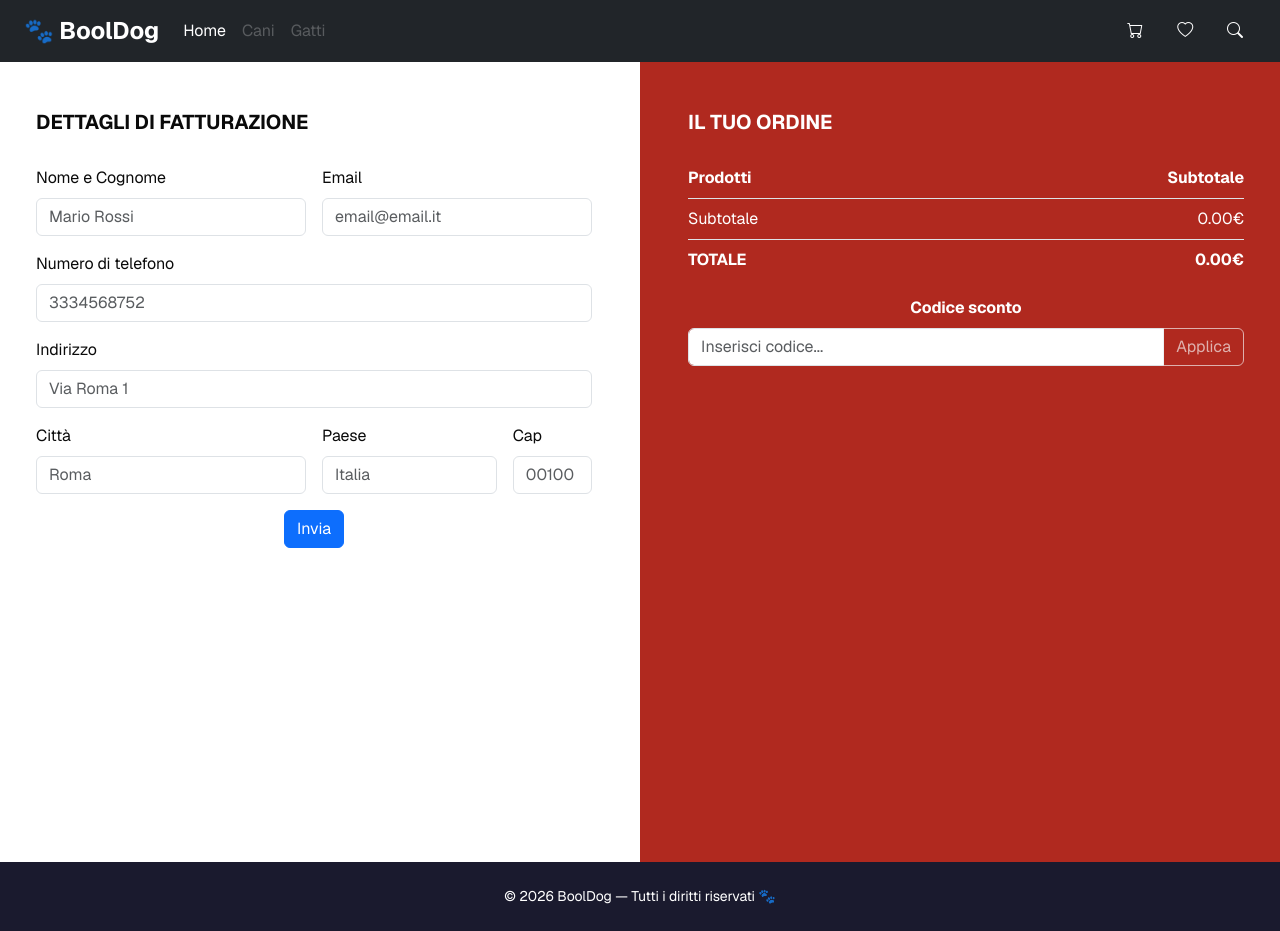
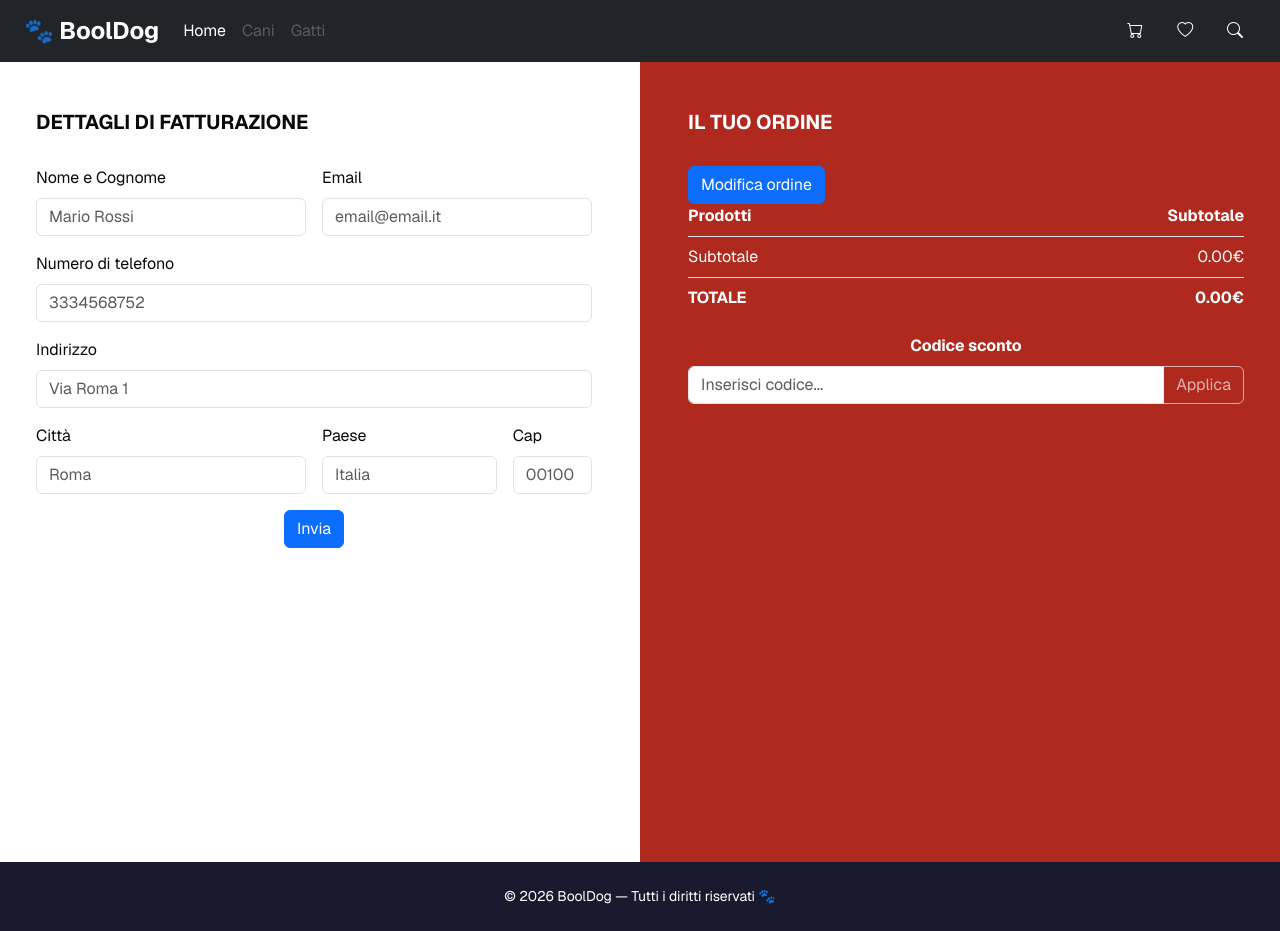
Before and after one commit to Carlo-Falanga/booldog-project-work, a React app in the folder frontend/: page /checkout in a window 1280 px wide. Built offline with nearby package versions, Linux system fonts and the light colour scheme; the HTML template or start-up script is replaced by a standard one.

Commit message:
feat: add link to modify order in CheckoutPage component

```diff
--- a/frontend/src/pages/CheckoutPage.jsx
+++ b/frontend/src/pages/CheckoutPage.jsx
@@ -1,6 +1,7 @@
 import { useState } from "react";
 import axios from "axios";
 import { useGlobal } from "../context/CartContext";
+import { Link } from "react-router-dom";
 
 export default function CheckoutPage() {
 
@@ -170,7 +171,7 @@ export default function CheckoutPage() {
 
                 <div id="order_section" className="col-sm-12 col-md-6 pt-5 px-5 text-white">
                     <h5 className="pb-4 fw-bold">IL TUO ORDINE</h5>
-
+                    <Link to="/cart" className="btn btn-primary">Modifica ordine</Link >
 
                     <div className="d-flex justify-content-between  border-bottom pb-2 mb-2 ">
                         <div>
```
